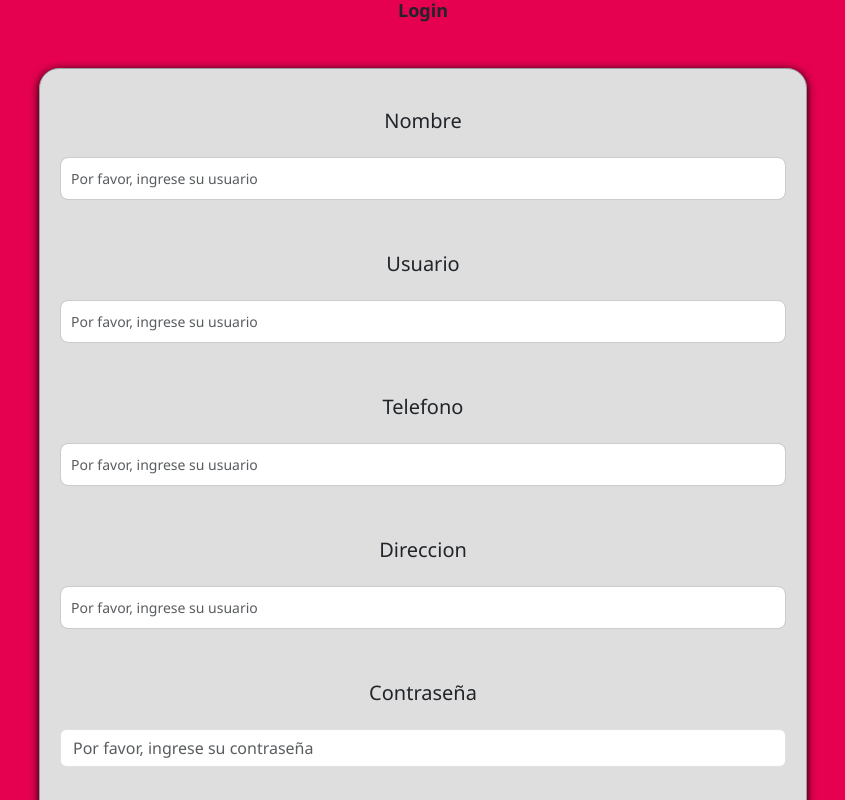
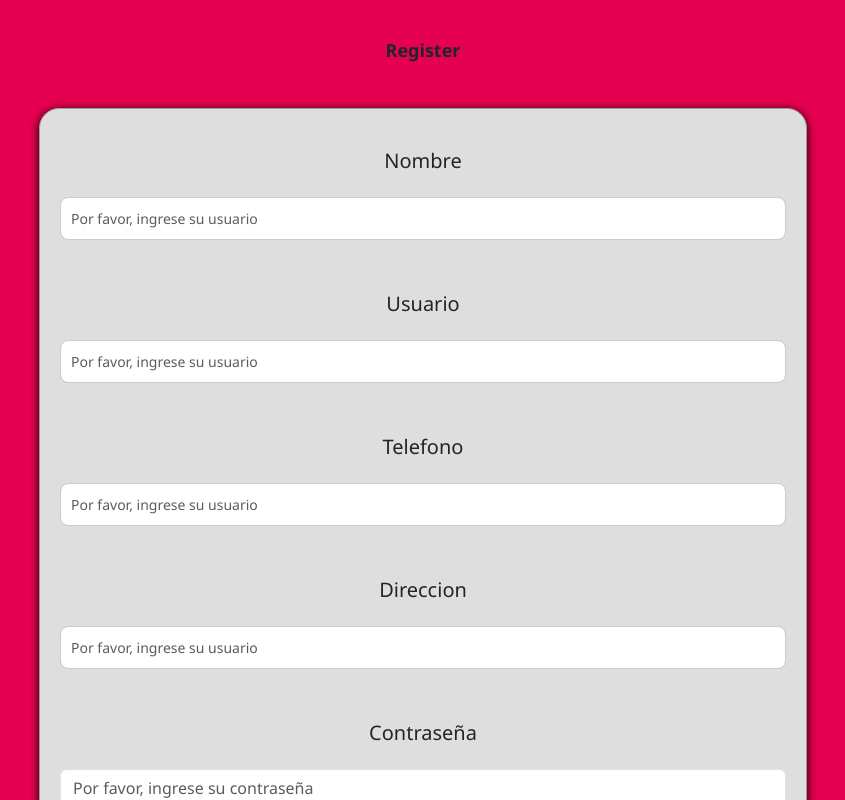
Before and after one commit to Pablo-Progr/G4-pedidosya, a React (Vite) app in the folder Frontend/: page /register in a window 1280 px wide. Shown: the top 800 px of the page, without its empty margins (217-1062 px from the left). Built offline with nearby package versions, Linux system fonts and the light colour scheme.

Commit message:
ajustes en el css

```diff
--- a/Frontend/src/components/MainLogin.jsx
+++ b/Frontend/src/components/MainLogin.jsx
@@ -23,7 +23,7 @@ const MainLogin = ({ handleLogin }) => {
         }
       );
 
-      console.log(response.data)
+      console.log(response.data);
 
       handleLogin(response.data); // Envia Esos Datos A Zustand
       setError(null);
@@ -35,9 +35,8 @@ const MainLogin = ({ handleLogin }) => {
           title: "Iniciaste sesion",
           showConfirmButton: false,
           timer: 1500,
-        })
+        });
       }
-
     } catch (err) {
       console.error("Error al iniciar sesión:", err);
       setError("Credenciales incorrectas ");
@@ -54,7 +53,7 @@ const MainLogin = ({ handleLogin }) => {
   return (
     <div className="container-mains login">
       <div className="div-content-loginadmin">
-        <h2>Login</h2>
+        <h2 className="titulo">Login</h2>
         <div className="content-form-admin">
           <Form className="form-admin" onSubmit={handleSubmit}>
             <FormGroup className="form-group-admin">
@@ -86,9 +85,12 @@ const MainLogin = ({ handleLogin }) => {
               <Button className="m-3" type="submit">
                 Iniciar Sesión
               </Button>
-              <Link className="m-3" to="/register">
-                Registrarse
-              </Link>
+
+              <Button className="m-3">
+                <Link className="m-3" to="/register">
+                  Registrarse
+                </Link>
+              </Button>
             </div>
           </Form>
         </div>
--- a/Frontend/src/components/MainRegister.jsx
+++ b/Frontend/src/components/MainRegister.jsx
@@ -62,7 +62,7 @@ const MainRegister = () => {
   return (
     <div className="container-mains login">
       <div className="div-content-loginadmin">
-        <h2>Login</h2>
+        <h2 className="titulo">Register</h2>
         <div className="content-form-admin">
           <Form className="form-admin" onSubmit={handleSubmit}>
             <FormGroup className="form-group-admin">
--- a/Frontend/src/css/mainlogin.css
+++ b/Frontend/src/css/mainlogin.css
@@ -13,6 +13,9 @@
     text-align: center;
 }
 
+.titulo{
+    margin-top: 40px
+}
 @media (min-width: 992px ){
     .form-admin{
         width: 30%;
--- a/Frontend/src/css/mainrestaurante.css
+++ b/Frontend/src/css/mainrestaurante.css
@@ -129,3 +129,25 @@ body {
 .categoria-color {
   color: black;
 }
+
+
+.product-card {
+  background-color: white;
+  border-radius: 16px;
+  padding: 1.25rem;
+  cursor: pointer;
+  box-shadow: 0 2px 12px rgba(0, 0, 0, 0.08);
+  display: flex;
+  flex-direction: row;
+  justify-content: space-between;
+  align-items: center;
+  transition: transform 0.2s ease, box-shadow 0.2s ease;
+  width: 400px;
+}
+
+.product-image {
+  width: 100px;
+  height: 100px;
+  border-radius: 12px;
+  margin-left: 30px;
+}
```
